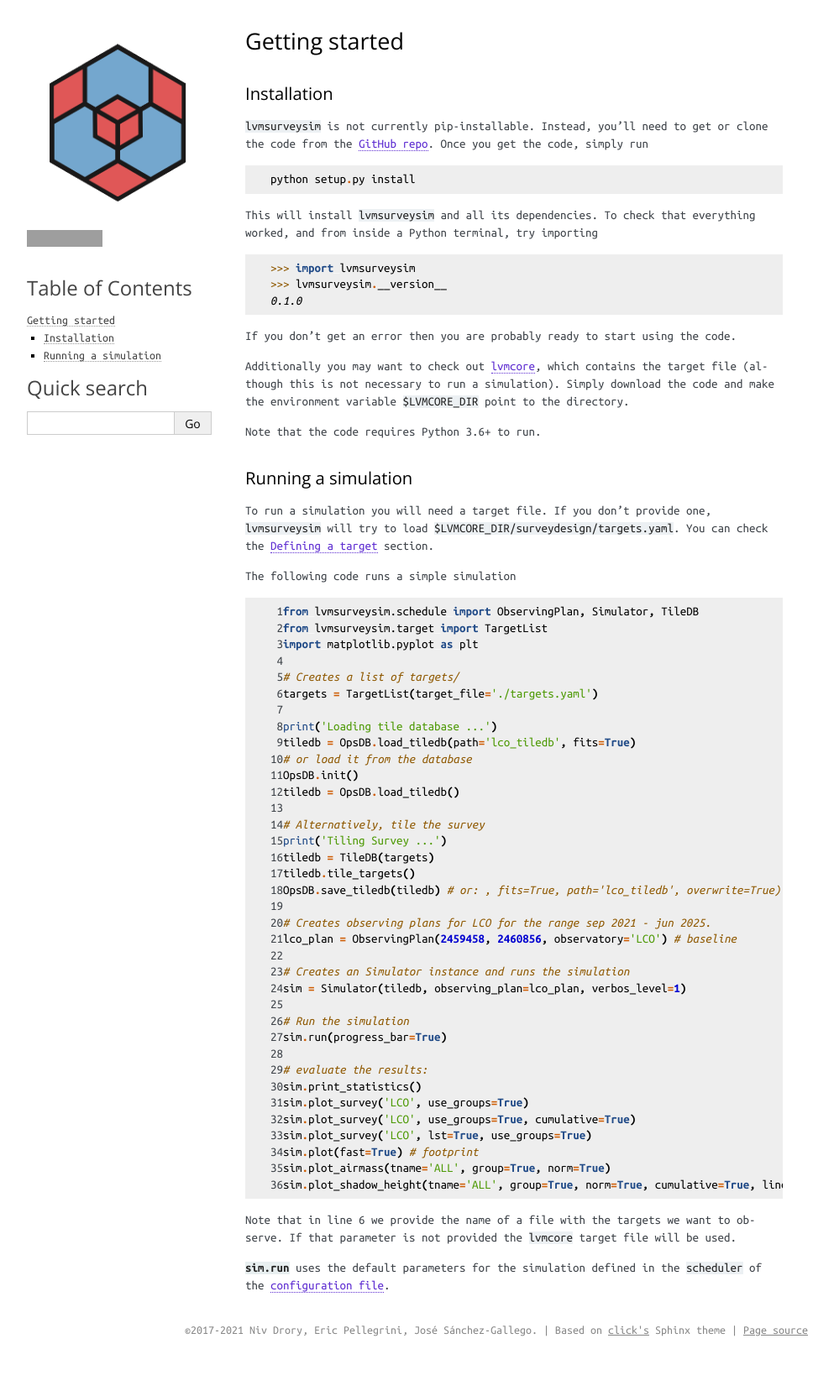
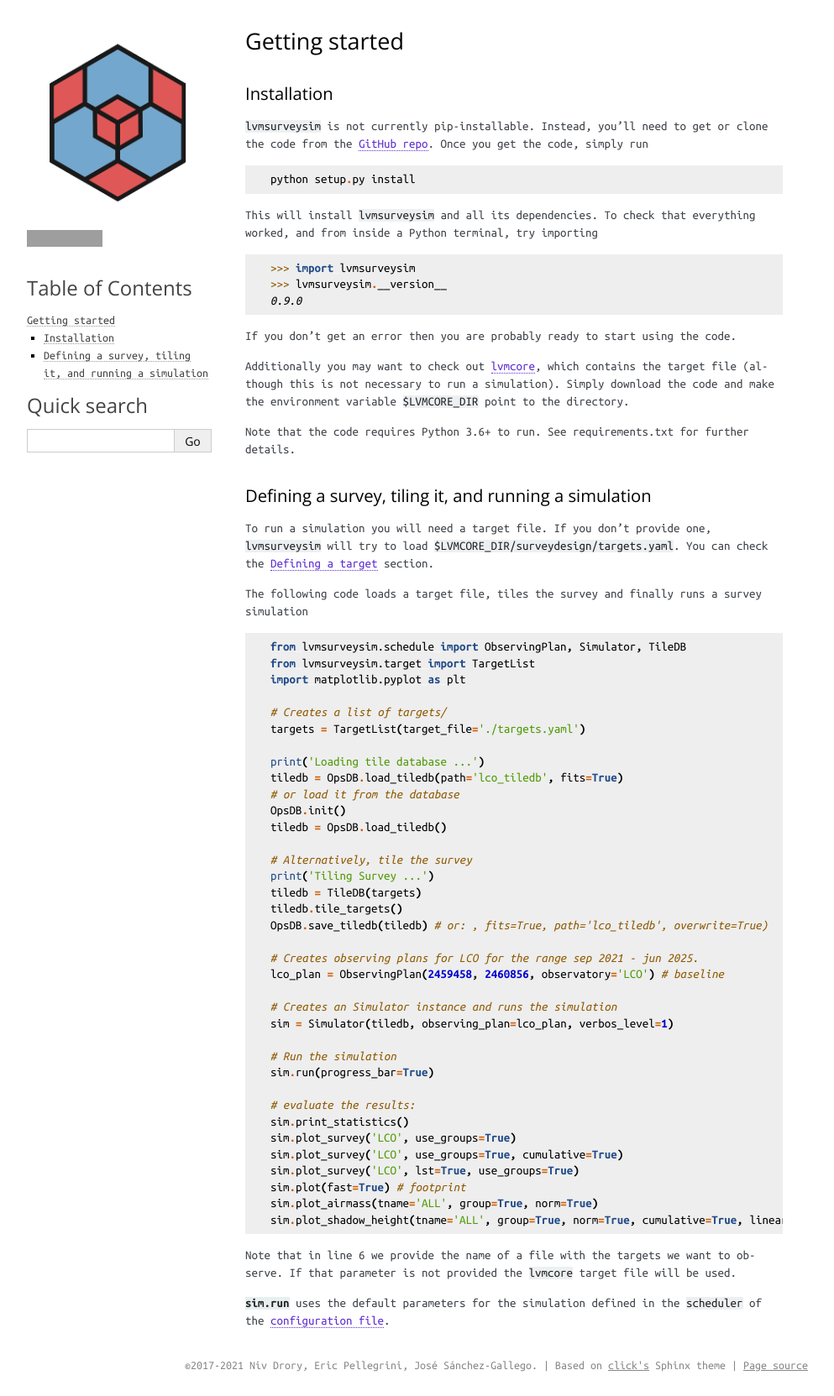
Before and after one commit to sdss/lvmsurveysim, a Sphinx documentation site: the page built from docs/sphinx/getting-started.rst, in a window 1280 px wide. Shown: the whole page at 84% size, without its empty margins (148-1141 px from the left). Built offline with Sphinx 7.4.7, drawn with Linux system fonts in a browser that asks for light colours; formulas are drawn with MathJax 3; before the commit the page ends 1621 px from its top, so only the background shows below that; grey boxes are pictures that could not be loaded.

Commit message:
update documentation

```diff
--- a/docs/sphinx/getting-started.rst
+++ b/docs/sphinx/getting-started.rst
@@ -14,24 +14,23 @@ This will install ``lvmsurveysim`` and all its dependencies. To check that every
 
     >>> import lvmsurveysim
     >>> lvmsurveysim.__version__
-    0.1.0
+    0.9.0
 
 If you don't get an error then you are probably ready to start using the code.
 
 Additionally you may want to check out `lvmcore <https://github.com/sdss/lvmcore>`__, which contains the target file (although this is not necessary to run a simulation). Simply download the code and make the environment variable ``$LVMCORE_DIR`` point to the directory.
 
-Note that the code requires Python 3.6+ to run.
+Note that the code requires Python 3.6+ to run. See requirements.txt for further details.
 
 
-Running a simulation
---------------------
+Defining a survey, tiling it, and running a simulation
+------------------------------------------------------
 
 To run a simulation you will need a target file. If you don't provide one, ``lvmsurveysim`` will try to load ``$LVMCORE_DIR/surveydesign/targets.yaml``. You can check the :ref:`target-defining` section.
 
-The following code runs a simple simulation
+The following code loads a target file, tiles the survey and finally runs a survey simulation
 
 .. code-block:: python
-    :linenos:
 
     from lvmsurveysim.schedule import ObservingPlan, Simulator, TileDB
     from lvmsurveysim.target import TargetList
@@ -73,4 +72,4 @@ The following code runs a simple simulation
 
 Note that in line 6 we provide the name of a file with the targets we want to observe. If that parameter is not provided the ``lvmcore`` target file will be used.
 
-`sim.run <lvmsurveysim.schedule.scheduler.Simulator.run>` uses the default parameters for the simulation defined in the ``scheduler`` of the `configuration file <https://github.com/sdss/lvmsurveysim/blob/master/lvmsurveysim/etc/lvmsurveysim_defaults.yaml>`__.
+`sim.run <lvmsurveysim.schedule.simulator.Simulator.run>` uses the default parameters for the simulation defined in the ``scheduler`` of the `configuration file <https://github.com/sdss/lvmsurveysim/blob/master/lvmsurveysim/etc/lvmsurveysim_defaults.yaml>`__.
```
Also changed, not shown: docs/sphinx/target.rst (+5 -4 lines), 4 other files.
